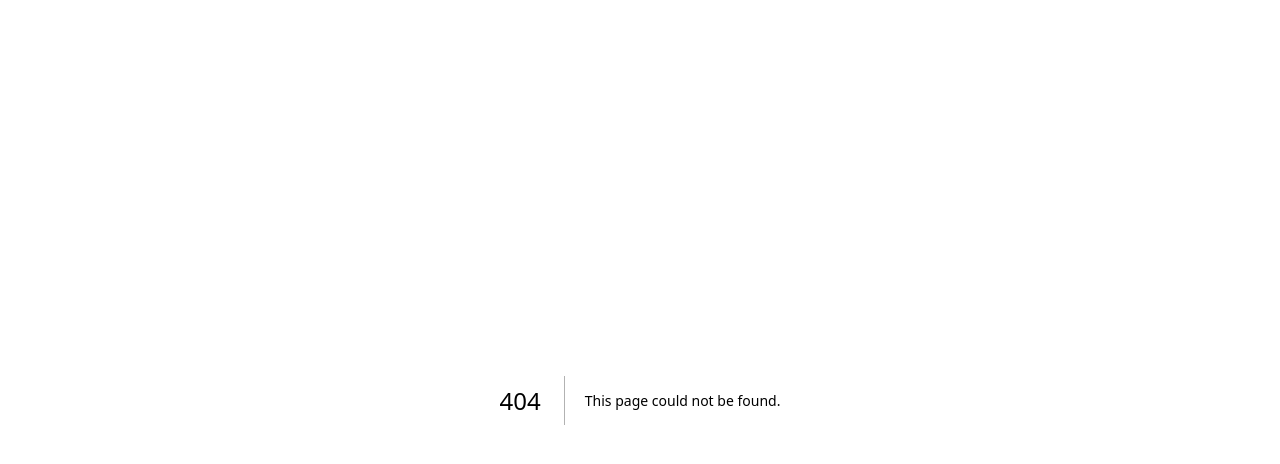
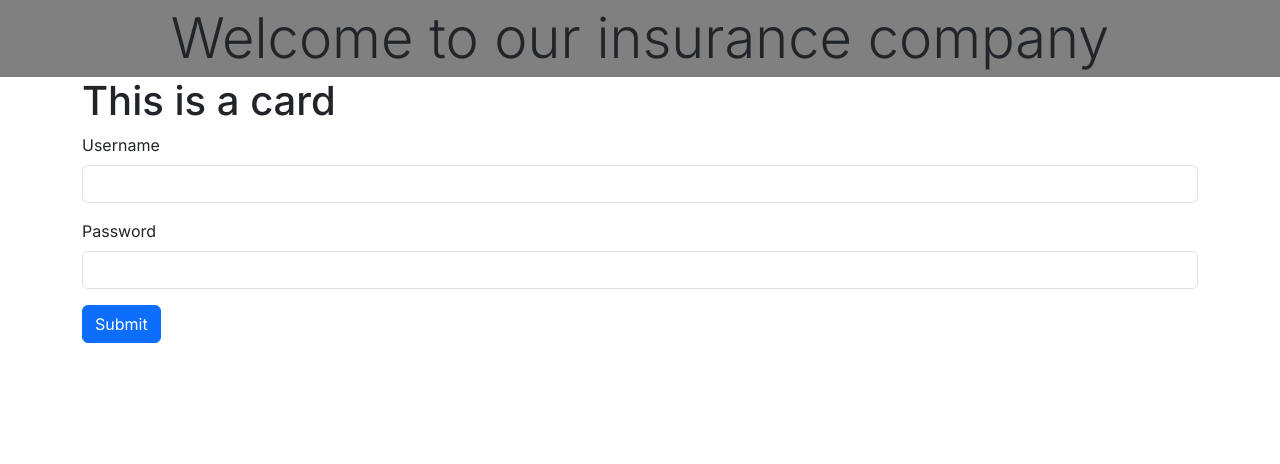
Before and after one commit to RavjitSingh2000/CodeCraftsClient, a Next.js app: page /login in a window 1280 px wide. Before the commit this address had no page. Shown: the top 464 px of the page. Built offline with nearby package versions, Linux system fonts and the light colour scheme.

Commit message:
Login-page is ready

```diff
--- /dev/null
+++ b/src/app/(auth)/login/page.tsx
@@ -0,0 +1,93 @@
+'use client';
+import { useState, useContext } from 'react';
+import { useRouter } from 'next/navigation';
+import 'bootstrap/dist/css/bootstrap.min.css';
+import AuthContext, { AuthContextType } from '@/context/AuthContext';
+import Link from 'next/link';
+import axios from 'axios';
+
+//TypeScript parameters defined for the login
+// type LoginProps = {
+//     Username : string,
+//     Password : string
+// }
+
+const Login = () => {
+    const router = useRouter();
+    const [formData, setFormData] = useState({
+        Username: '',
+        Password: '',
+    });
+
+    const auth = useContext(AuthContext) as AuthContextType;
+    const {Username, Password} = formData;
+    const [emailError, setEmailError] = useState('');
+    const [error, setError] = useState();
+
+    const onChange = (e: React.ChangeEvent<HTMLInputElement>) =>
+    setFormData({ ...formData, [e.target.name]: e.target.value });
+
+    const onSubmit = async (e: React.FormEvent<HTMLFormElement>) => {
+    e.preventDefault();
+
+    let formValid = true;
+    // const emailPattern = /^[a-zA-Z0-9.!#$%&'*+/=?^_`{|}~-]+@[a-zA-Z0-9-]+(?:\.[a-zA-Z0-9-]+)*$/;
+    const emailPattern = "";
+    if (Username === '') {
+        formValid = false;
+        setEmailError('Please enter email');
+    } else if (!Username.match(emailPattern)) {
+        formValid = false;
+        setEmailError('Please enter email in valid format');
+    } else {
+        formValid = true;
+        setEmailError('');
+    }
+
+    if (formValid) {
+        const config = {
+            headers: {
+            'Content-Type': 'application/json',
+            },
+        };
+        const data = {
+            Username: Username,
+            Password: Password,
+        };
+        console.log(data);
+        try {
+            const response = await axios.post('http://localhost:4000/api/user/login', data, config);
+            console.log(response.data);
+            localStorage.setItem('token', response.data.token);
+            auth.login();
+            router.push('/posts'); //<-need to change this later
+        } catch (err: any) {
+            console.log(err);
+            setError(err.response.data.errors || 'something went wrong');
+        }
+    }
+}
+
+    return (
+        <>
+            <header className='display-4 container-fluid'>Welcome to our insurance company</header>
+            <article className='container-sm'>
+                <h1>This is a card</h1>
+                <form onSubmit={(e) => onSubmit(e)}>
+                    <div className="mb-3">
+                        <label htmlFor="Username" className="form-label">Username</label>
+                        <input type="text" className="form-control" id="Username" name="Username" value={formData.Username} onChange={(e) => onChange(e)} />
+                        {/* {emailError && <div className="text-danger">{emailError}</div>} */}
+                    </div>
+                    <div className="mb-3">
+                        <label htmlFor="Password" className="form-label">Password</label>
+                        <input type="password" className="form-control" id="Password" name="Password" value={formData.Password} onChange={(e) => onChange(e)}/>
+                    </div>
+                    <button type="submit" className="btn btn-primary">Submit</button>
+                </form>
+            </article>
+        </>
+    );
+}
+
+export default Login;
--- a/src/app/globals.css
+++ b/src/app/globals.css
@@ -1,33 +1,6 @@
-@tailwind base;
-@tailwind components;
-@tailwind utilities;
-
-:root {
-  --foreground-rgb: 0, 0, 0;
-  --background-start-rgb: 214, 219, 220;
-  --background-end-rgb: 255, 255, 255;
+header {
+  background-color: grey;
+  text-align: center;
+  margin: 0;
+  padding: 5px;
 }
-
-@media (prefers-color-scheme: dark) {
-  :root {
-    --foreground-rgb: 255, 255, 255;
-    --background-start-rgb: 0, 0, 0;
-    --background-end-rgb: 0, 0, 0;
-  }
-}
-
-body {
-  color: rgb(var(--foreground-rgb));
-  background: linear-gradient(
-      to bottom,
-      transparent,
-      rgb(var(--background-end-rgb))
-    )
-    rgb(var(--background-start-rgb));
-}
-
-@layer utilities {
-  .text-balance {
-    text-wrap: balance;
-  }
-}
```
